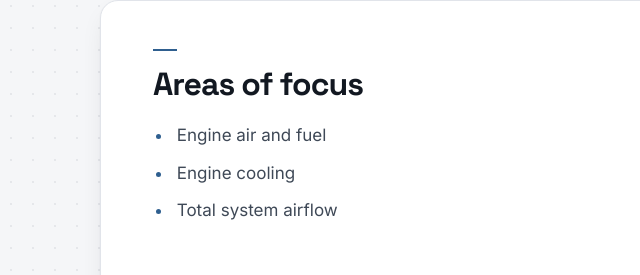
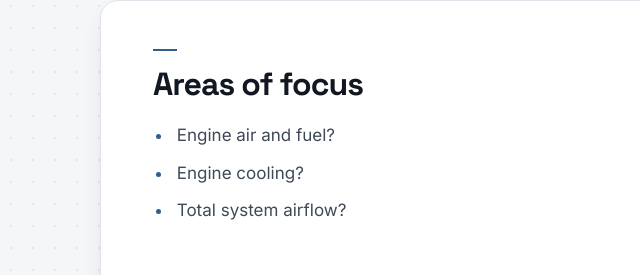
Before and after one commit to MaxPurcea/maxpurcea.github.io, a plain HTML site: page projects/fluid-mechanical-dissection.html in a window 1280 px wide. Shown: the part 621-896 px from the top of the page, 110-750 px from the left. Drawn offline with Linux system fonts and the light colour scheme.

Commit message:
Update fluid-mechanical-dissection.html

```diff
--- a/projects/fluid-mechanical-dissection.html
+++ b/projects/fluid-mechanical-dissection.html
@@ -62,9 +62,9 @@
   <article class="prose">
     <h2>Areas of focus</h2>
     <ul>
-      <li>Engine air and fuel</li>
-      <li>Engine cooling</li>
-      <li>Total system airflow</li>
+      <li>Engine air and fuel?</li>
+      <li>Engine cooling?</li>
+      <li>Total system airflow?</li>
     </ul>
 
     <h2>Dissection</h2>
```
